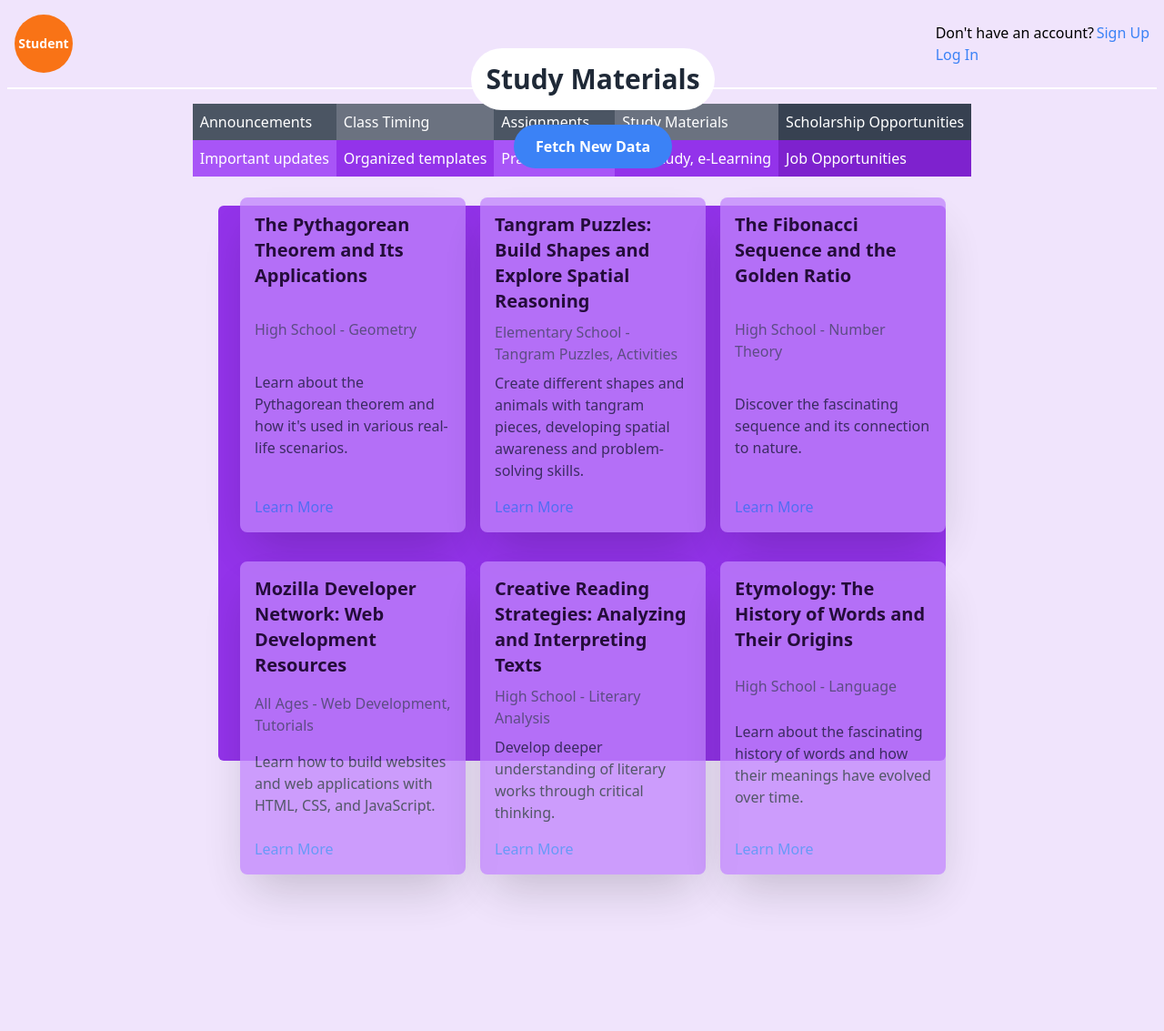
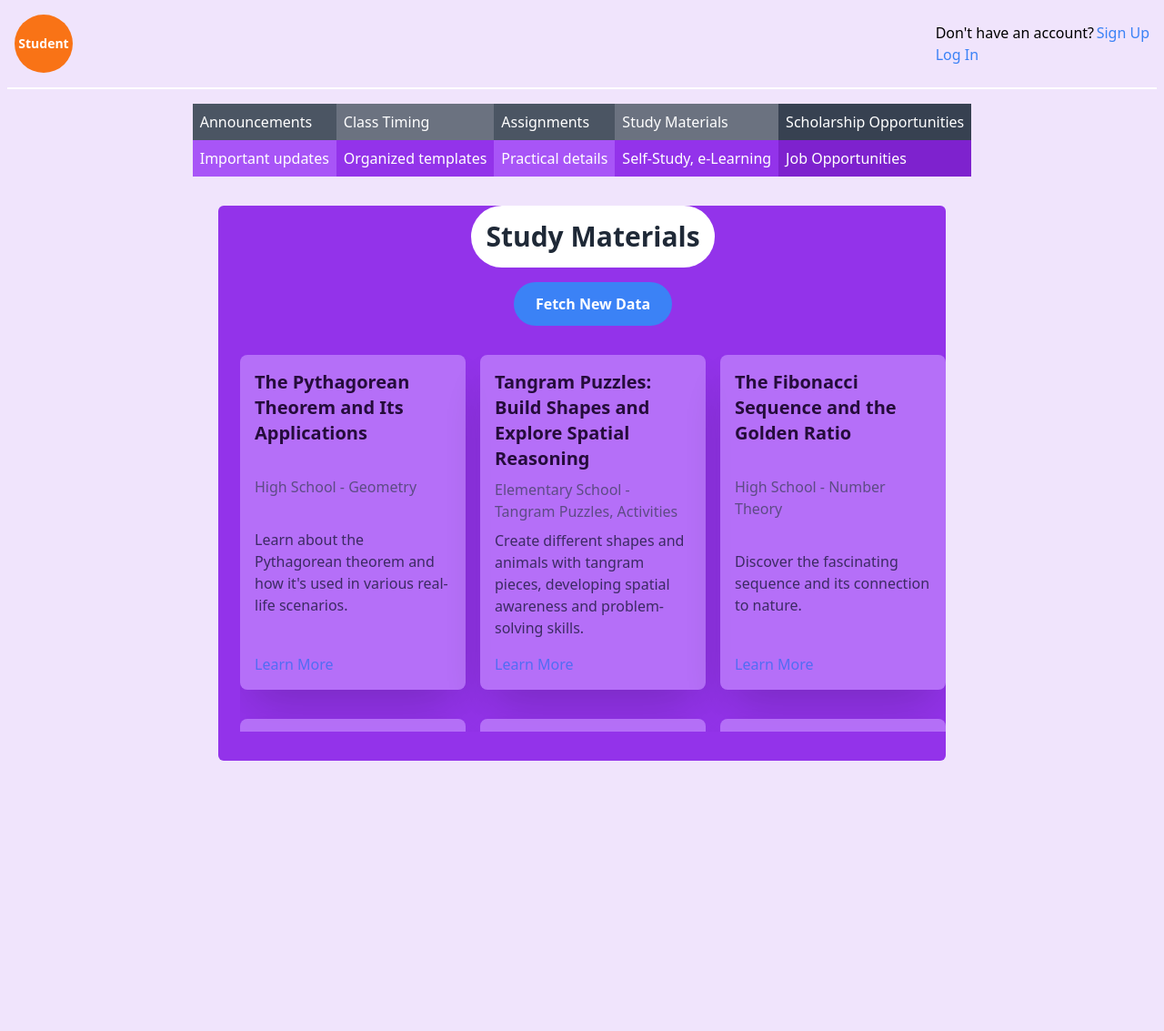
Before and after one commit to SamirKhan21860/LearnTogether, a Flask app: template templates/index.html in a window 1280 px wide. Shown: the top 1133 px of the page at 91% size. Run offline with Flask 3, Linux system fonts and the light colour scheme; the template is opened without the code that fills it: most values are stand-ins (such as "Sample title", 1, 10 or a date in 2020); some libraries are stand-ins or nearby versions.

Commit message:
stuy-materials styles

```diff
--- a/templates/index.html
+++ b/templates/index.html
@@ -114,7 +114,8 @@ Results
                 <h2 class="text-3xl font-bold text-gray-800">Study Materials</h2>
             </div>
             <button id="fetchStudyMaterialsButton" class="mt-4 px-6 py-3 bg-blue-500 text-white font-bold rounded-full hover:bg-blue-700 focus:outline-none focus:shadow-outline">Fetch New Data</button>
-            <div id="study-cards" class="grid grid-cols-1 sm:grid-cols-2 lg:grid-cols-3 gap-4 mx-auto mt-8 mb-8">
+            <!-- Study Cards -->
+            <div id="study-cards" class="overflow-auto grid grid-cols-1 sm:grid-cols-2 lg:grid-cols-3 gap-4 mx-auto mt-8 mb-8">
                 <!-- STUDY_CARDS will be ADDED HERE WHEN DOM LOADS CONTENT -->
             </div>
         </div>
```
Also changed, not shown: 1 other file.
